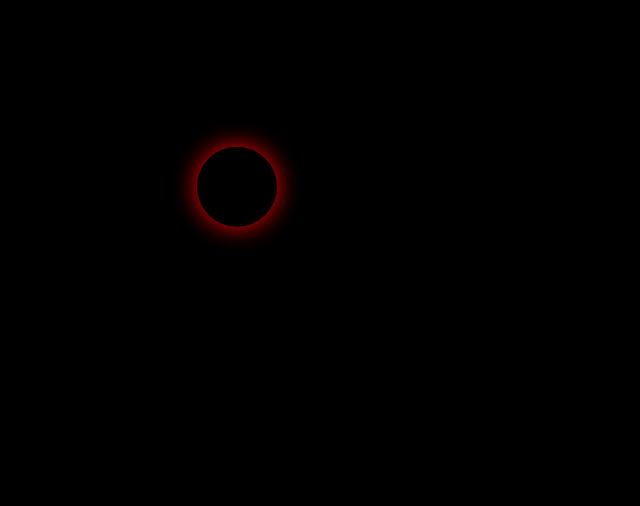
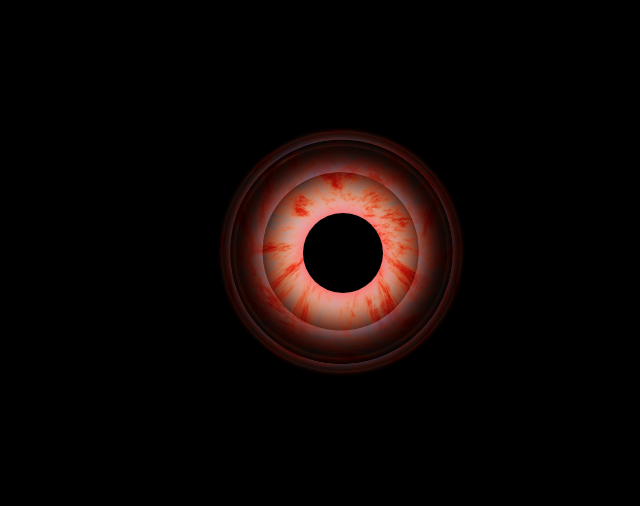
Before and after one commit to Largussen/eye, a plain HTML site: page index.html in a window 1280 px wide. Shown: the part 147-653 px from the top of the page, without its empty margins (297-937 px from the left). Drawn offline with Linux system fonts and the light colour scheme.

Commit message:
Update index.html

```diff
--- a/index.html
+++ b/index.html
@@ -22,7 +22,7 @@
       position: relative;
       width: 500px; /* Göz boyutunu büyüttük ama aşırı büyütmedik */
       height: 500px; /* Göz boyutunu büyüttük */
-      background: url('eye.jpg') no-repeat center;
+      background: url('eye2.jpg') no-repeat center;
       background-size: contain;
       border-radius: 50%;
     }
```
